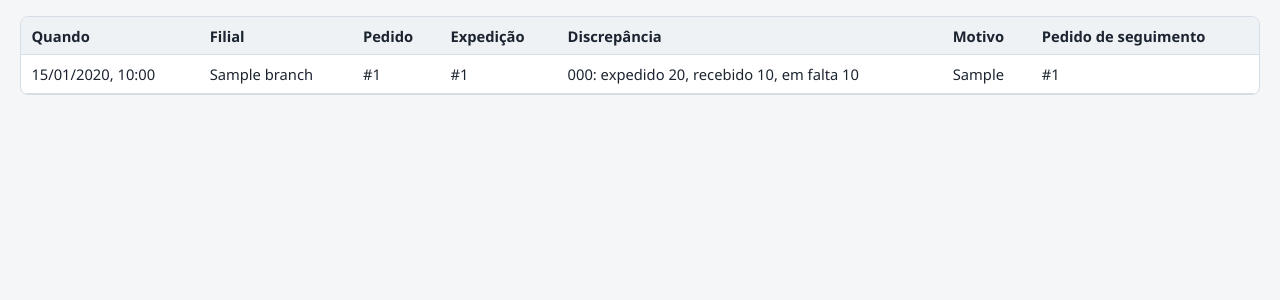
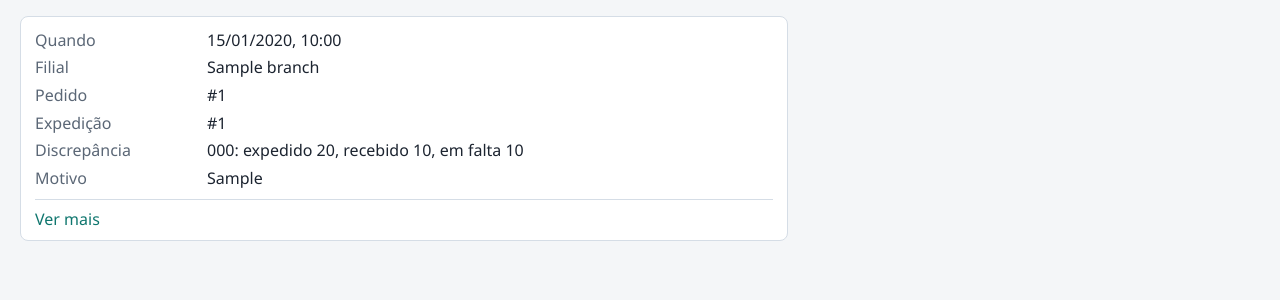
Before and after one commit to neopmpmtj/warehouse_V2, a Django app: page /manage/alerts/ in a window 1280 px wide. Shown: the part 103-403 px from the top of the page. Run offline with Django 5.2, Linux system fonts and the light colour scheme; a user stored in the database is signed in; tables that the repository leaves empty hold one stand-in row (values such as "Sample post").

Commit message:
fix: update service worker version and enhance alerts handling
- Updated the service worker version from v25 to v26 in JavaScript and test files to reflect the latest changes.
- Enhanced the alerts system by introducing a new card layout for displaying receipt discrepancies, improving user interaction and readability.
- Updated user manuals in English and Portuguese to clarify the new alerts functionality and its handling of follow-up requests, ensuring users understand the updated features.
- Adjusted related tests to verify the new alert card behavior and ensure accurate representation of follow-up request details.

These changes aim to improve user experience and maintain updated versioning.

```diff
--- a/branches/templates/branches/service_worker.js
+++ b/branches/templates/branches/service_worker.js
@@ -1,7 +1,7 @@
 {% load static %}
 "use strict";
 
-var CACHE_NAME = "centcompras-branch-v25";
+var CACHE_NAME = "centcompras-branch-v26";
 
 var APP_SHELL = [
     "{% static 'products/css/settings_menu.css' %}?v=5",
--- a/branches/tests.py
+++ b/branches/tests.py
@@ -351,7 +351,7 @@ class ServiceWorkerTests(TestCase):
         response = self.client.get("/service-worker.js")
         self.assertEqual(response.status_code, 200)
         self.assertEqual(response["Content-Type"], "application/javascript")
-        self.assertContains(response, "centcompras-branch-v25")
+        self.assertContains(response, "centcompras-branch-v26")
         self.assertContains(response, "select_fill.js")
         self.assertContains(response, "/api/")
         self.assertContains(response, "/manage/")
--- a/inventory/static/inventory/css/alerts.css
+++ b/inventory/static/inventory/css/alerts.css
@@ -11,17 +11,46 @@
     padding: 20px;
 }
 
-.alerts-table tbody tr {
+#alerts-list {
+    display: flex;
+    flex-direction: column;
+    gap: 12px;
+    max-width: 48rem;
+}
+
+.alert-card {
+    background: var(--surface, #ffffff);
+    border: 1px solid var(--border, #d5dde6);
+    border-radius: 8px;
+    padding: 12px 14px 10px;
     cursor: pointer;
 }
 
-.alerts-table tbody tr.is-unread {
+.alert-card.is-unread {
     font-weight: 600;
     background: var(--surface-2, #eef6f5);
+    box-shadow: inset 3px 0 0 var(--accent, #0f766e);
 }
 
-.alerts-table tbody tr.is-unread td:first-child {
-    box-shadow: inset 3px 0 0 var(--accent, #0f766e);
+.alert-fields {
+    display: grid;
+    grid-template-columns: minmax(7rem, 10rem) 1fr;
+    gap: 0.35rem 0.75rem;
+    margin: 0;
+}
+
+.alert-field {
+    display: contents;
+}
+
+.alert-field dt {
+    color: var(--muted, #5b6776);
+    font-weight: 500;
+}
+
+.alert-field dd {
+    margin: 0;
+    font-weight: 400;
 }
 
 .alerts-lines {
@@ -32,6 +61,33 @@
 
 .alerts-lines li {
     font-weight: 400;
+}
+
+.alert-more {
+    margin-top: 10px;
+    padding-top: 8px;
+    border-top: 1px solid var(--border, #d5dde6);
+}
+
+.alert-more summary {
+    cursor: pointer;
+    color: var(--accent, #0f766e);
+    font-weight: 500;
+    list-style: none;
+}
+
+.alert-more summary::-webkit-details-marker {
+    display: none;
+}
+
+.alert-more-body {
+    margin-top: 8px;
+    color: var(--muted, #5b6776);
+    font-weight: 400;
+}
+
+.alert-more-body p {
+    margin: 0 0 0.35rem;
 }
 
 .empty-note {
--- a/inventory/static/inventory/js/alerts.js
+++ b/inventory/static/inventory/js/alerts.js
@@ -123,7 +123,11 @@
         return MARK_READ_TEMPLATE.replace("{id}", String(id));
     }
 
-    function markRead(id, row) {
+    function markRead(id, card) {
+        if (!card.classList.contains("is-unread") || card.dataset.marking === "1") {
+            return Promise.resolve();
+        }
+        card.dataset.marking = "1";
         return fetch(markReadUrl(id), {
             method: "POST",
             headers: {
@@ -132,21 +136,76 @@
             },
             body: "{}",
             credentials: "same-origin",
-        }).then(function (response) {
-            if (!response.ok) {
-                throw new Error("mark-read");
-            }
-            row.classList.remove("is-unread");
-        });
+        })
+            .then(function (response) {
+                if (!response.ok) {
+                    throw new Error("mark-read");
+                }
+                card.classList.remove("is-unread");
+            })
+            .finally(function () {
+                delete card.dataset.marking;
+            });
+    }
+
+    function metaRow(label, valueHtml) {
+        return (
+            '<div class="alert-field">' +
+            "<dt>" +
+            escapeHtml(label) +
+            "</dt>" +
+            "<dd>" +
+            valueHtml +
+            "</dd>" +
+            "</div>"
+        );
+    }
+
+    function moreHtml(alert) {
+        const reorderValue = alert.reorder ? t("reorderTrue") : t("reorderFalse");
+        let html =
+            '<p class="alert-reorder">' +
+            escapeHtml(t("reorder")) +
+            ": " +
+            escapeHtml(reorderValue) +
+            "</p>";
+        if (!alert.reorder) {
+            return html;
+        }
+        const followId =
+            alert.follow_up_request_id == null
+                ? t("dash")
+                : String(alert.follow_up_request_id);
+        html +=
+            '<p class="alert-follow-up">' +
+            escapeHtml(t("followUpRequest", { id: followId })) +
+            "</p>";
+        const followLines = alert.follow_up_lines || [];
+        if (followLines.length) {
+            const items = followLines.map(function (line) {
+                return (
+                    "<li>" +
+                    escapeHtml(
+                        t("followUpLine", {
+                            code: line.internal_code || t("dash"),
+                            qty: line.quantity,
+                        })
+                    ) +
+                    "</li>"
+                );
+            });
+            html += '<ul class="alerts-lines">' + items.join("") + "</ul>";
+        }
+        return html;
     }
 
     function render(alerts) {
-        const body = document.getElementById("alerts-body");
+        const list = document.getElementById("alerts-list");
         const empty = document.getElementById("alerts-empty");
-        if (!body) {
+        if (!list) {
             return;
         }
-        body.replaceChildren();
+        list.replaceChildren();
         if (!alerts.length) {
             if (empty) {
                 empty.hidden = false;
@@ -157,34 +216,46 @@
             empty.hidden = true;
         }
         alerts.forEach(function (alert) {
-            const row = document.createElement("tr");
-            row.dataset.id = String(alert.id);
+            const card = document.createElement("article");
+            card.className = "alert-card";
+            card.dataset.id = String(alert.id);
             if (alert.unread) {
-                row.classList.add("is-unread");
+                card.classList.add("is-unread");
             }
-            const followUp =
-                alert.follow_up_request_id == null
-                    ? t("dash")
-                    : "#" + alert.follow_up_request_id;
-            const cells = [];
-            cells.push(escapeHtml(formatWhen(alert.received_at)));
+            const fields = [];
+            fields.push(metaRow(t("colWhen"), escapeHtml(formatWhen(alert.received_at))));
             if (SIDE === "warehouse") {
-                cells.push(escapeHtml(alert.branch_name || t("dash")));
+                fields.push(
+                    metaRow(t("colBranch"), escapeHtml(alert.branch_name || t("dash")))
+                );
             }
-            cells.push("#" + escapeHtml(alert.request_id));
-            cells.push("#" + escapeHtml(alert.dispatch_id));
-            cells.push(discrepancyHtml(alert.lines));
-            cells.push(escapeHtml(alert.reason || t("dash")));
-            cells.push(escapeHtml(followUp));
-            row.innerHTML = cells.map(function (html) {
-                return "<td>" + html + "</td>";
-            }).join("");
-            row.addEventListener("click", function () {
-                markRead(alert.id, row).catch(function () {
+            fields.push(metaRow(t("colRequest"), "#" + escapeHtml(alert.request_id)));
+            fields.push(metaRow(t("colDispatch"), "#" + escapeHtml(alert.dispatch_id)));
+            fields.push(metaRow(t("colDiscrepancy"), discrepancyHtml(alert.lines)));
+            fields.push(metaRow(t("colReason"), escapeHtml(alert.reason || t("dash"))));
+            card.innerHTML =
+                '<dl class="alert-fields">' +
+                fields.join("") +
+                "</dl>" +
+                '<details class="alert-more">' +
+                "<summary>" +
+                escapeHtml(t("seeMore")) +
+                "</summary>" +
+                '<div class="alert-more-body">' +
+                moreHtml(alert) +
+                "</div>" +
+                "</details>";
+            const details = card.querySelector("details");
+            const summary = card.querySelector("summary");
+            details.addEventListener("toggle", function () {
+                summary.textContent = details.open ? t("seeLess") : t("seeMore");
+            });
+            card.addEventListener("click", function () {
+                markRead(alert.id, card).catch(function () {
                     showBanner(t("markReadError"));
                 });
             });
-            body.appendChild(row);
+            list.appendChild(card);
         });
     }
 
--- a/inventory/static/inventory/js/alerts_i18n.js
+++ b/inventory/static/inventory/js/alerts_i18n.js
@@ -21,6 +21,13 @@ const ALERTS_I18N = {
         loadError: "Could not load alerts.",
         markReadError: "Could not mark this alert as read.",
         lineDetail: "{code}: shipped {shipped}, received {received}, missing {missing}",
+        seeMore: "See more",
+        seeLess: "See less",
+        reorder: "Reorder",
+        reorderTrue: "true",
+        reorderFalse: "false",
+        followUpRequest: "Follow-up request #{id}",
+        followUpLine: "{code}: {qty}",
         dash: "—",
     },
     "pt-PT": {
@@ -45,6 +52,13 @@ const ALERTS_I18N = {
         loadError: "Não foi possível carregar os alertas.",
         markReadError: "Não foi possível marcar este alerta como lido.",
         lineDetail: "{code}: expedido {shipped}, recebido {received}, em falta {missing}",
+        seeMore: "Ver mais",
+        seeLess: "Ver menos",
+        reorder: "Requisitar em falta",
+        reorderTrue: "verdadeiro",
+        reorderFalse: "falso",
+        followUpRequest: "Pedido de seguimento #{id}",
+        followUpLine: "{code}: {qty}",
         dash: "—",
     },
 };
--- a/inventory/templates/inventory/warehouse_alerts.html
+++ b/inventory/templates/inventory/warehouse_alerts.html
@@ -26,7 +26,7 @@
         })();
     </script>
     <link rel="stylesheet" href="{% static 'products/css/console.css' %}?v=28">
-    <link rel="stylesheet" href="{% static 'inventory/css/alerts.css' %}?v=1">
+    <link rel="stylesheet" href="{% static 'inventory/css/alerts.css' %}?v=2">
 </head>
 <body data-side="warehouse" data-list-url="/api/manage/alerts/" data-mark-read-url="/api/manage/alerts/{id}/mark-read/">
     <header class="topbar">
@@ -44,26 +44,11 @@
     <main class="page">
         <p id="banner" class="banner" hidden></p>
         <p id="alerts-empty" class="empty-note" hidden data-i18n="empty">No receipt discrepancies.</p>
-        <div class="table-wrap">
-            <table class="grid alerts-table">
-                <thead>
-                    <tr>
-                        <th data-i18n="colWhen">When</th>
-                        <th data-i18n="colBranch">Branch</th>
-                        <th data-i18n="colRequest">Request</th>
-                        <th data-i18n="colDispatch">Dispatch</th>
-                        <th data-i18n="colDiscrepancy">Discrepancy</th>
-                        <th data-i18n="colReason">Reason</th>
-                        <th data-i18n="colFollowUp">Follow-up request</th>
-                    </tr>
-                </thead>
-                <tbody id="alerts-body"></tbody>
-            </table>
-        </div>
+        <div id="alerts-list"></div>
     </main>
 
-    <script src="{% static 'inventory/js/alerts_i18n.js' %}?v=1"></script>
+    <script src="{% static 'inventory/js/alerts_i18n.js' %}?v=2"></script>
     <script src="{% static 'products/js/console_settings_menu.js' %}?v=4"></script>
-    <script src="{% static 'inventory/js/alerts.js' %}?v=1"></script>
+    <script src="{% static 'inventory/js/alerts.js' %}?v=2"></script>
 </body>
 </html>
```
Also changed, not shown: docs/user-manuals/en/04-internal-requests.md (+3 -3 lines), docs/user-manuals/pt/04-internal-requests.md (+3 -3 lines), inventory/services.py (+19 -1 lines), inventory/templates/inventory/branch_alerts.html (+4 -18 lines), inventory/tests.py (+9 -0 lines).
